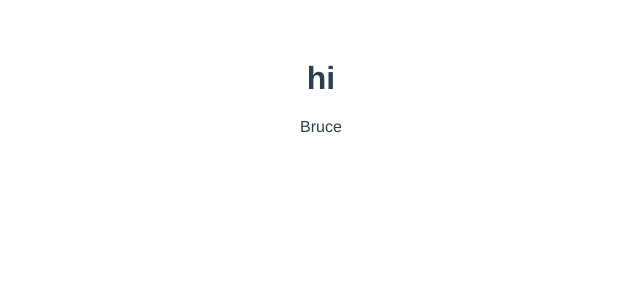
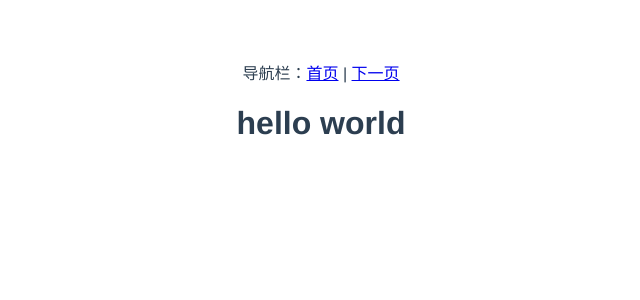
Before and after one commit to mzhaonanq/gulu-vue3, a Vue app: page /#/hello in a window 1280 px wide. Shown: the top 300 px of the page, without its empty margins (319-959 px from the left). Built offline with nearby package versions, Linux system fonts and the light colour scheme.

Commit message:
完成路由配置

```diff
--- a/index.html
+++ b/index.html
@@ -8,6 +8,6 @@
 </head>
 <body>
   <div id="app"></div>
-  <script type="module" src="/src/main.js"></script>
+  <script type="module" src="/src/main.ts"></script>
 </body>
 </html>
--- a/src/App.vue
+++ b/src/App.vue
@@ -1,6 +1,9 @@
 <template>
-  <HelloWorld msg="hi" />
-  <Bruce/>
+  <span>导航栏：</span>
+  <router-link to="/">首页</router-link>
+  <span> | </span>
+  <router-link to="/hello">下一页</router-link>
+<router-view/>
 </template>
 
 <script>
--- a/src/components/HelloWorld.vue
+++ b/src/components/HelloWorld.vue
@@ -1,5 +1,5 @@
 <template>
-  <h1>{{ msg }}</h1>
+  <h1>hello world</h1>
 </template>
 
 <script>
--- a/src/main.js
+++ /dev/null
@@ -1,5 +0,0 @@
-import { createApp } from 'vue'
-import App from './App.vue'
-import './index.css'
-
-createApp(App).mount('#app')
--- /dev/null
+++ b/src/main.ts
@@ -0,0 +1,20 @@
+import {createApp} from 'vue';
+import Bruce from './components/Bruce.vue';
+import HelloWorld from './components/HelloWorld.vue'
+import App from './App.vue';
+import './index.css';
+import {createRouter, createWebHashHistory} from 'vue-router';
+
+const history = createWebHashHistory();
+const router = createRouter({
+  history,
+  routes: [
+    {path: '/', component: Bruce},
+    { path:'/hello',component:HelloWorld}
+  ]
+});
+
+
+const app = createApp(App);
+app.use(router);
+app.mount('#app');
--- /dev/null
+++ b/src/shims-vue.d.ts
@@ -0,0 +1,5 @@
+declare module '*.vue' {
+  import { ComponentOptions } from 'vue'
+  const componentOptions: ComponentOptions
+  export default componentOptions
+}
```
Also changed, not shown: src/components/Bruce.vue (line endings or trailing spaces).
